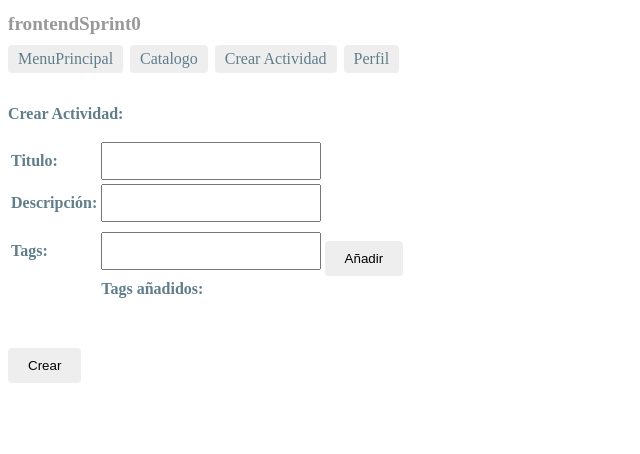
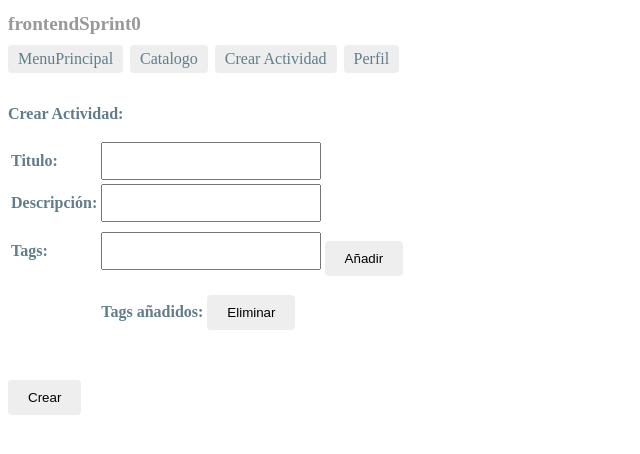
Before and after one commit to Barbero95/FrontendEA, an Angular app: page /crearActividad in a window 1280 px wide. Shown: the top 454 px of the page, without its empty margins (0-640 px from the left). Built offline with nearby package versions, Linux system fonts and the light colour scheme.

Commit message:
eliminar tags mientras creamos actividad o editar perfil

```diff
--- a/src/app/crear-actividad/crear-actividad.component.html
+++ b/src/app/crear-actividad/crear-actividad.component.html
@@ -23,6 +23,7 @@
           <tr *ngFor="let item of tagsAdd">
             <td>- {{item}}</td>
           </tr>
+          <button (click)="deleteTag()">Eliminar</button>
         </td>
       </tr>
     </table>
--- a/src/app/crear-actividad/crear-actividad.component.ts
+++ b/src/app/crear-actividad/crear-actividad.component.ts
@@ -48,6 +48,9 @@ export class CrearActividadComponent implements OnInit {
     this.tagsAdd.push(this.variable);
     this.variable = "";
   }
+  deleteTag(): void {
+    this.tagsAdd.pop();
+  }
 
 
   goBack(): void {
--- a/src/app/editar-perfil/editar-perfil.component.html
+++ b/src/app/editar-perfil/editar-perfil.component.html
@@ -28,9 +28,10 @@
       <tr>
         <td></td>
         <td>Tags añadidos:
-            <tr *ngFor="let item of tagsEdit">
-              <td>- {{item}}</td>
+          <tr *ngFor="let item of usuario.tags">
+            <td> - {{item}}</td>
           </tr>
+          <button (click)="deleteTag()">Eliminar</button>
         </td>
       </tr>
     </table>
--- a/src/app/editar-perfil/editar-perfil.component.ts
+++ b/src/app/editar-perfil/editar-perfil.component.ts
@@ -12,10 +12,6 @@ import { Usuario } from '../usuario';
 export class EditarPerfilComponent implements OnInit {
 
   usuario: Usuario;
-  nombreEdit: string;
-  apellidoEdit: string;
-  emailEdit: string;
-  passwordEdit: string;
   tagsEdit: string[] = [];
   variable: string;
   nick: string = "time4time";
@@ -27,7 +23,7 @@ export class EditarPerfilComponent implements OnInit {
     private location: Location) { }
 
   ngOnInit() {
-    this.usuario = {nombre: this.nombreEdit,apellido:this.apellidoEdit,nick:this.nick,email:this.emailEdit,estrellas:0,tags: this.tagsEdit,imagen:"",password:this.passwordEdit,actividadesPropietario:[], actividadesCliente:[],_id:0,__v:0}
+    this.usuario = {nombre:"",apellido:"",nick:this.nick,email:"",estrellas:0,tags: this.tagsEdit,imagen:"",password:"",actividadesPropietario:[], actividadesCliente:[],_id:0,__v:0}
     this.frontendService.getUsuario(this.usuario.nick).subscribe(user => this.usuario = user);
   }
 
@@ -37,8 +33,11 @@ export class EditarPerfilComponent implements OnInit {
   }
 
   addTag(): void {
-    this.tagsEdit.push(this.variable);
+    this.usuario.tags.push(this.variable);
     this.variable = "";
+  }
+  deleteTag(): void {
+    this.usuario.tags.pop();
   }
 
   goBack(): void {
```
Lines whose indentation alone changed are shown as unchanged.
